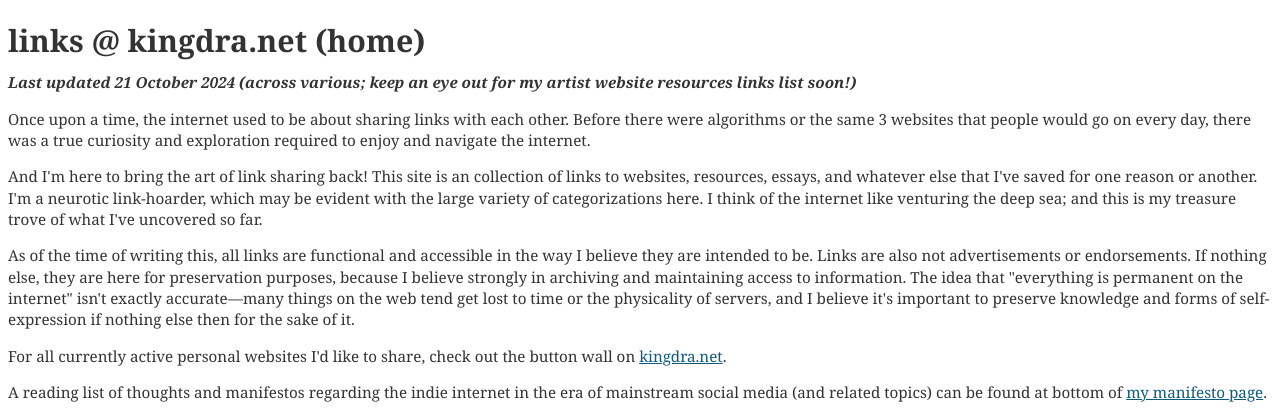
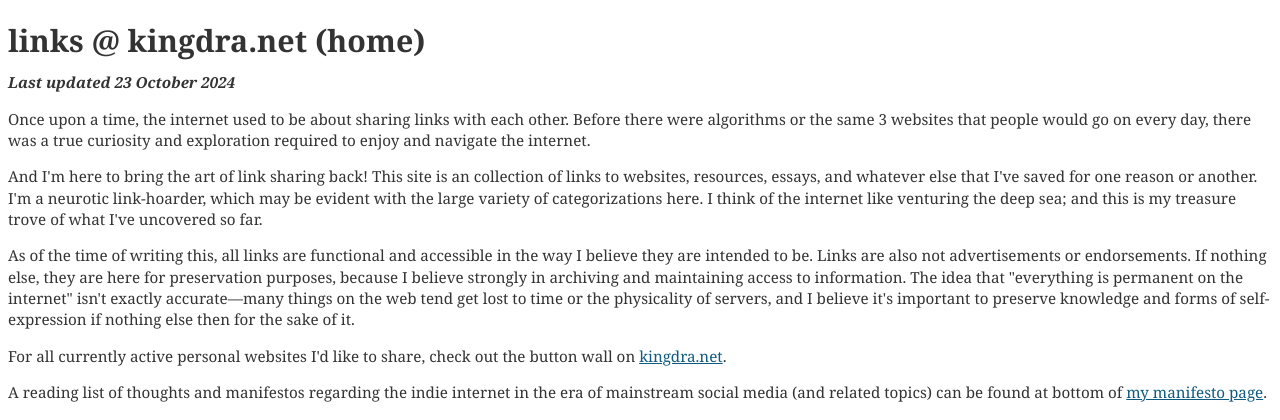
Before and after one commit to aroceu/links, a PHP site: page /main.php in a window 1280 px wide. Shown: the top 420 px of the page. Run offline with PHP 8.4, Linux system fonts and the light colour scheme.

Commit message:
Update main.php

```diff
--- a/main.php
+++ b/main.php
@@ -4,7 +4,7 @@
 
 <h1>links @ kingdra.net (home)</h1>
 
-        <p><b><i>Last updated 21 October 2024 (across various; keep an eye out for my artist website resources links list soon!)</i></b></p>
+        <p><b><i>Last updated 23 October 2024</i></b></p>
         <p>Once upon a time, the internet used to be about sharing links with each other. Before there were algorithms or the same 3 websites that people would go on every day, there was a true curiosity and exploration required to enjoy and navigate the internet.</p>
 
 <p>And I'm here to bring the art of link sharing back! This site is an collection of links to websites, resources, essays, and whatever else that I've saved for one reason or another. I'm a neurotic link-hoarder, which may be evident with the large variety of categorizations here. I think of the internet like venturing the deep sea; and this is my treasure trove of what I've uncovered so far.</p>
```
